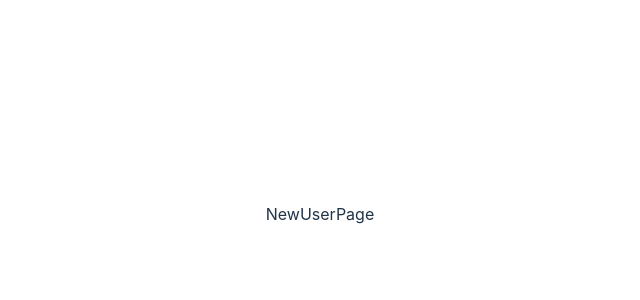
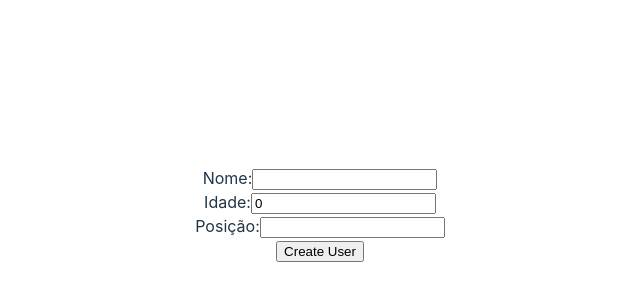
Before and after one commit to cleitoncfs/User-List, a React (Vite) app: page /new in a window 1280 px wide. Shown: the part 186-486 px from the top of the page, without its empty margins (320-960 px from the left). Built offline with nearby package versions, Linux system fonts and the light colour scheme.

Commit message:
new user page init

```diff
--- a/src/App.jsx
+++ b/src/App.jsx
@@ -15,9 +15,9 @@ function App() {
 
     <Routes>
       <Route path='/' element={<UsersPage users={users} setUsers={setUsers} />} />
-      <Route path='/new' element={<NewUserPage users={users} />} />
+      <Route path='/new' element={<NewUserPage users={users} setUsers={setUsers} />} />
       <Route path='/:userId' element={<UserPage users={users} />} />
-      <Route path='/edit/:userId' element={<EditUserPage users={users} />} />
+      <Route path='/edit/:userId' element={<EditUserPage users={users} setUsers={setUsers} />} />
       <Route path='*' element={<div>404 Page!</div>} />
     </Routes>
 
--- a/src/assets/users.json
+++ b/src/assets/users.json
@@ -14,13 +14,6 @@
         "image": "https://upload.wikimedia.org/wikipedia/commons/a/ac/Default_pfp.jpg"
     },
     {
-        "id": 64,
-        "name": "Emanuel",
-        "age": 51,
-        "position": "Front-End Developer",
-        "image": "https://upload.wikimedia.org/wikipedia/commons/a/ac/Default_pfp.jpg"
-    },
-    {
         "id": 3,
         "name": "Amélia",
         "age": 31,
--- a/src/pages/NewUserPage/NewUserPage.jsx
+++ b/src/pages/NewUserPage/NewUserPage.jsx
@@ -1,8 +1,38 @@
-import React from 'react'
+import React, { useState } from 'react'
 
 function NewUserPage() {
+
+  const [name, setName] = useState("")
+  const [age, setAge] = useState(0)
+  const [position, setPosition] = useState("")
+
   return (
-    <div>NewUserPage</div>
+    <div>
+
+      <form>
+
+        <div>
+          <label htmlFor="name">Nome:</label>
+          <input type="text" name='name' value={name} />
+        </div>
+
+        <div>
+          <label htmlFor="age">Idade:</label>
+          <input type="number" name='age' value={age} />
+        </div>
+
+        <div>
+          <label htmlFor="position">Posição:</label>
+          <input type="text" name='position' value={position} />
+        </div>
+
+        <div>
+          <input type="submit" value={"Create User"} />
+        </div>
+
+      </form>
+
+    </div>
   )
 }
 
--- a/src/pages/UserPage/UserPage.jsx
+++ b/src/pages/UserPage/UserPage.jsx
@@ -11,25 +11,20 @@ function UserPage(props) {
 
     return (
         <div className='App'>
-
             {!user
                 ? <>404 - User not Found</>
                 : <>
-
                     <div className='user'>
-
                         <h2>Nome</h2><p>{user.name}</p>
                         <h2>Idade</h2><p>{user.age}</p>
                         <h2>Título</h2><p>{user.position}</p>
                         <img width={200} src={user.image} />
-
                     </div>
 
                     <Link to={`/`}> <button>Voltar</button> </Link>
                     <Link to={`/`}> <button>Editar</button> </Link>
 
                 </>}
-
         </div>
     )
 }
--- a/src/pages/UsersPage/UsersPage.jsx
+++ b/src/pages/UsersPage/UsersPage.jsx
@@ -1,5 +1,6 @@
 import React from 'react'
 import User from './../../components/User/User'
+import { Link } from 'react-router-dom'
 
 function UsersPage(props) {
 
@@ -20,7 +21,7 @@ function UsersPage(props) {
                 user={user} />
             )}
 
-            <button> Adicionar User </button>
+            <Link to={`/new`}><button> Adicionar User </button></Link>
         </div>
     )
 }
```
